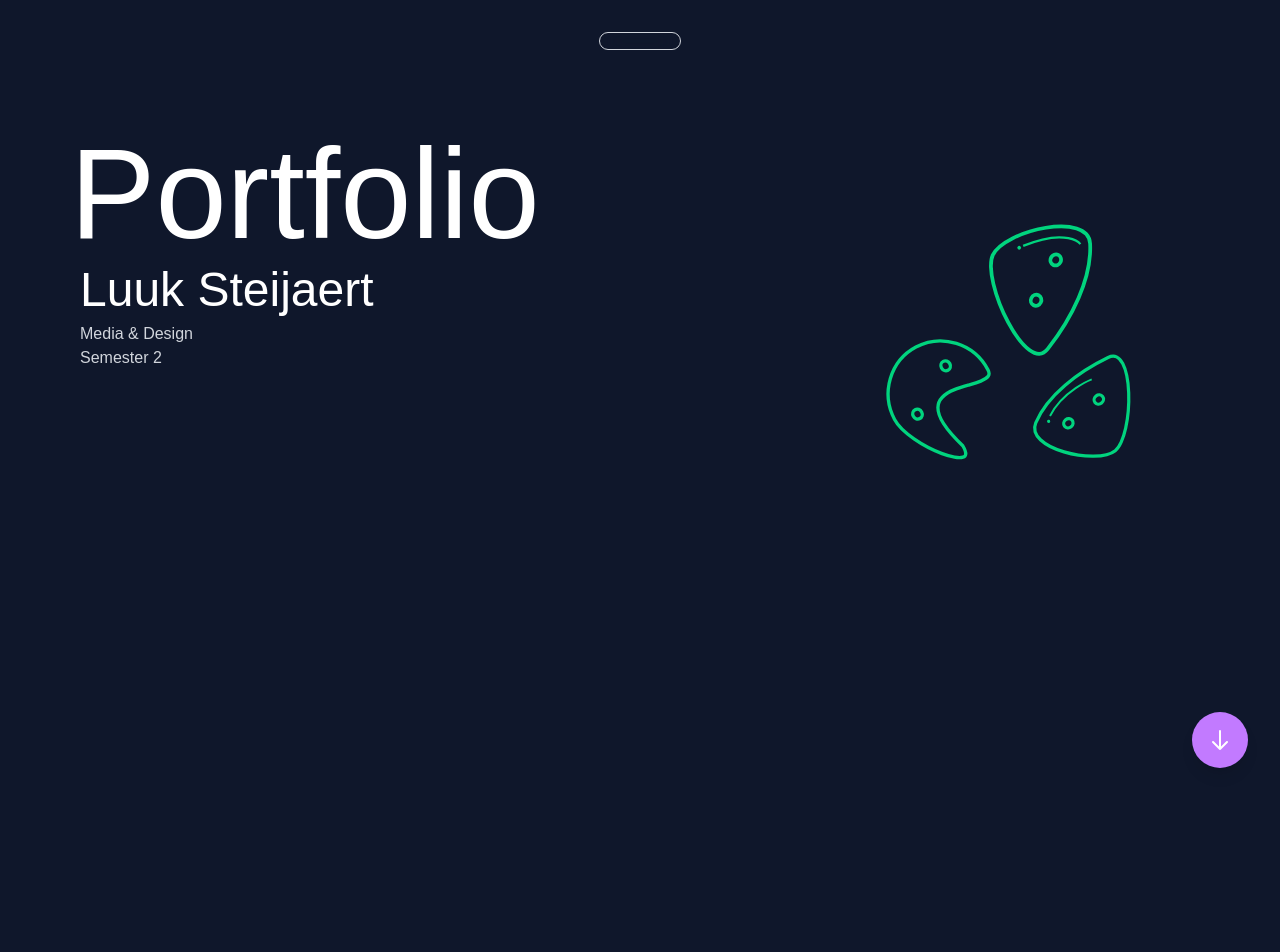
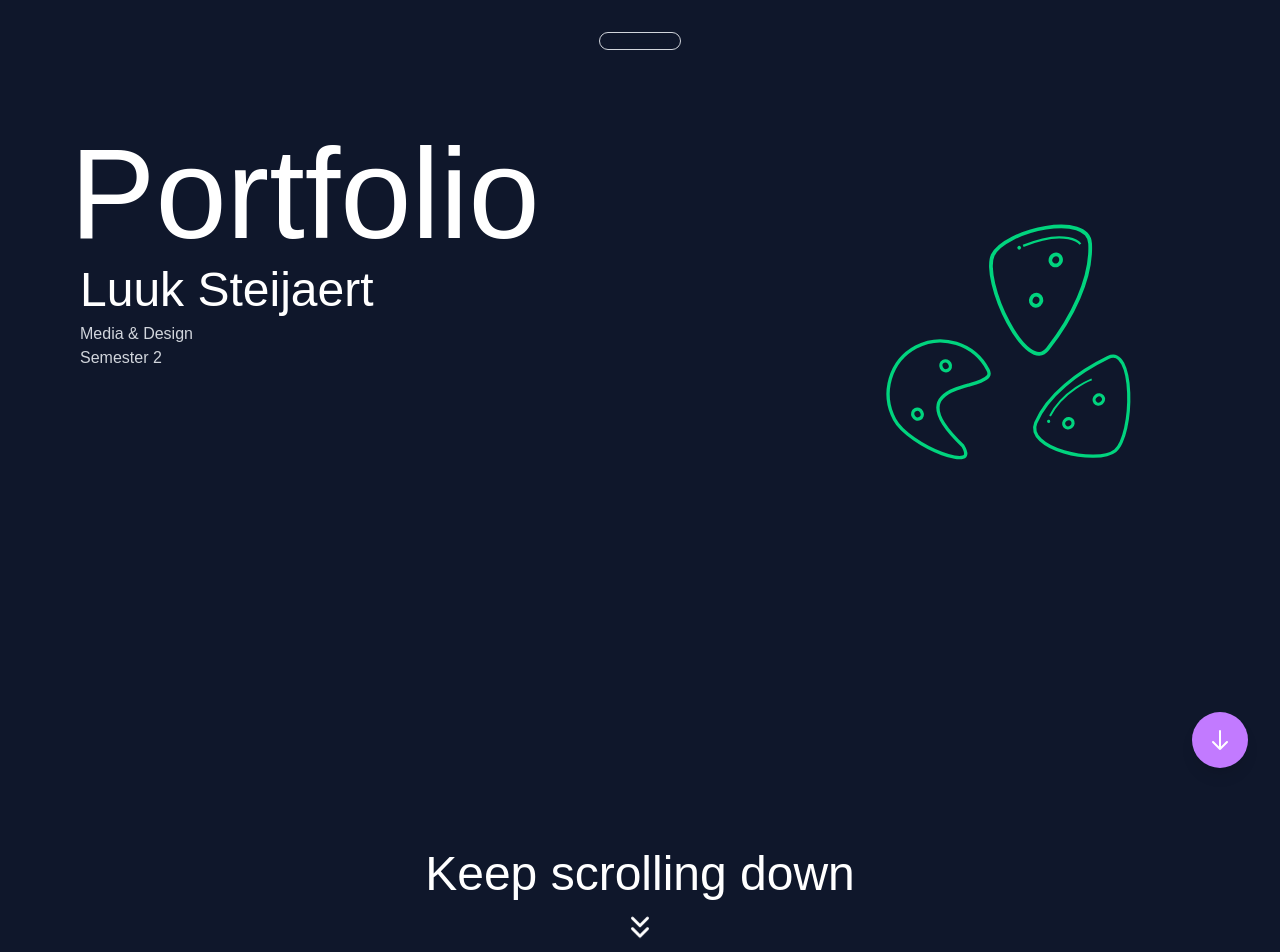
Before and after one commit to LuukyPuuky/Portfolio2.1, a Nuxt app: page / in a window 1280 px wide. Shown: the top 952 px of the page. Built offline with nearby package versions, Linux system fonts and the light colour scheme.

Commit message:
updater UX, scroll down on index page

```diff
--- a/components/HorizontalCardGroup.vue
+++ b/components/HorizontalCardGroup.vue
@@ -23,6 +23,7 @@
 </template>
 
 <script setup>
+import { ChevronsDown } from "lucide-vue-next";
 import { ref, onMounted, onUnmounted } from "vue";
 import HorizontalCard from "./HorizontalCard.vue";
 import { gsap } from "gsap";
--- a/pages/index.vue
+++ b/pages/index.vue
@@ -5,12 +5,24 @@
   <div class="bg-slate-900 text-white">
     <Navbar />
     <Headerhero />
+    <div
+      class="flex justify-center items-center flex-col text-5xl gap-5 font-KronaOne"
+    >
+      <p>Keep scrolling down</p>
+
+      <ChevronsDown class="animate-bounce size-9" />
+    </div>
+
     <HorizontalCardGroup id="learningoutcomes" />
     <CardStackGroup id="projects" />
     <ScrollToBottom />
     <Footer />
   </div>
 </template>
+
+<script setup>
+import { ChevronsDown } from "lucide-vue-next";
+</script>
 
 <style>
 ::-webkit-scrollbar {
```
